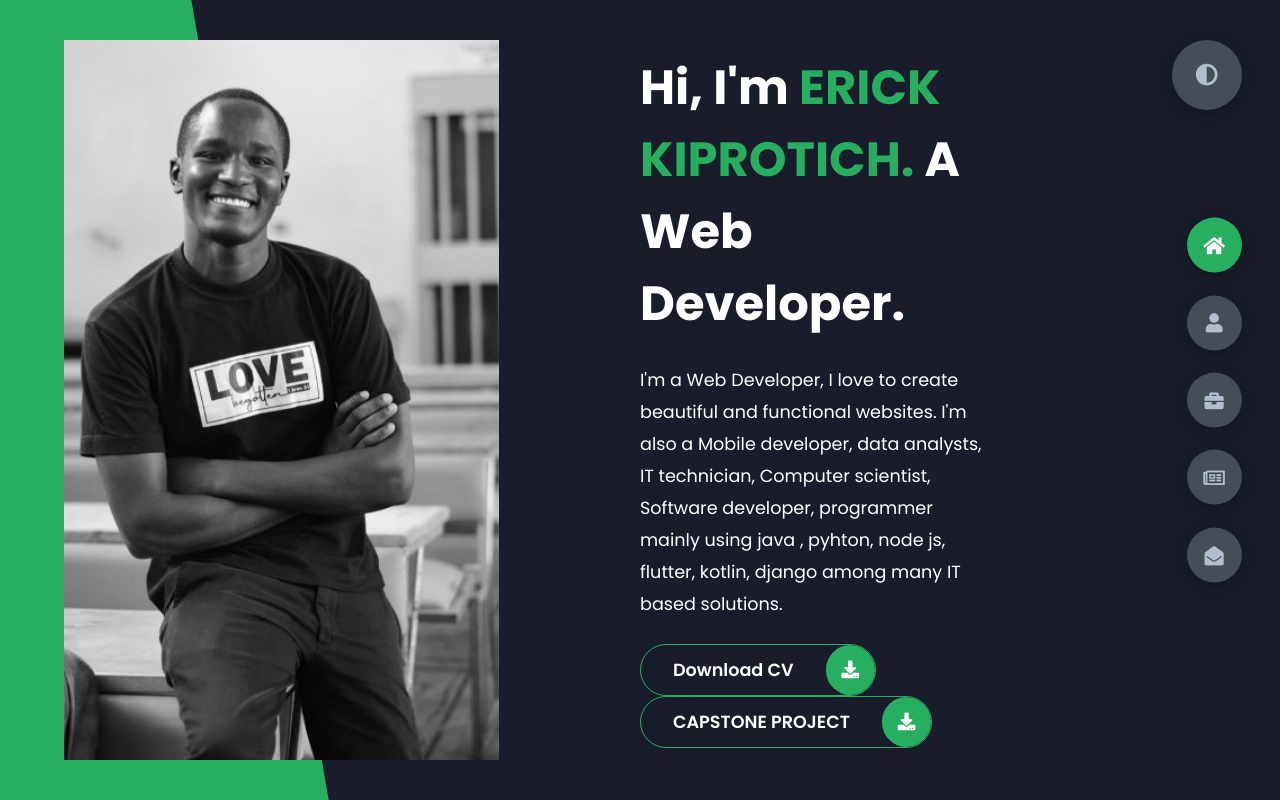
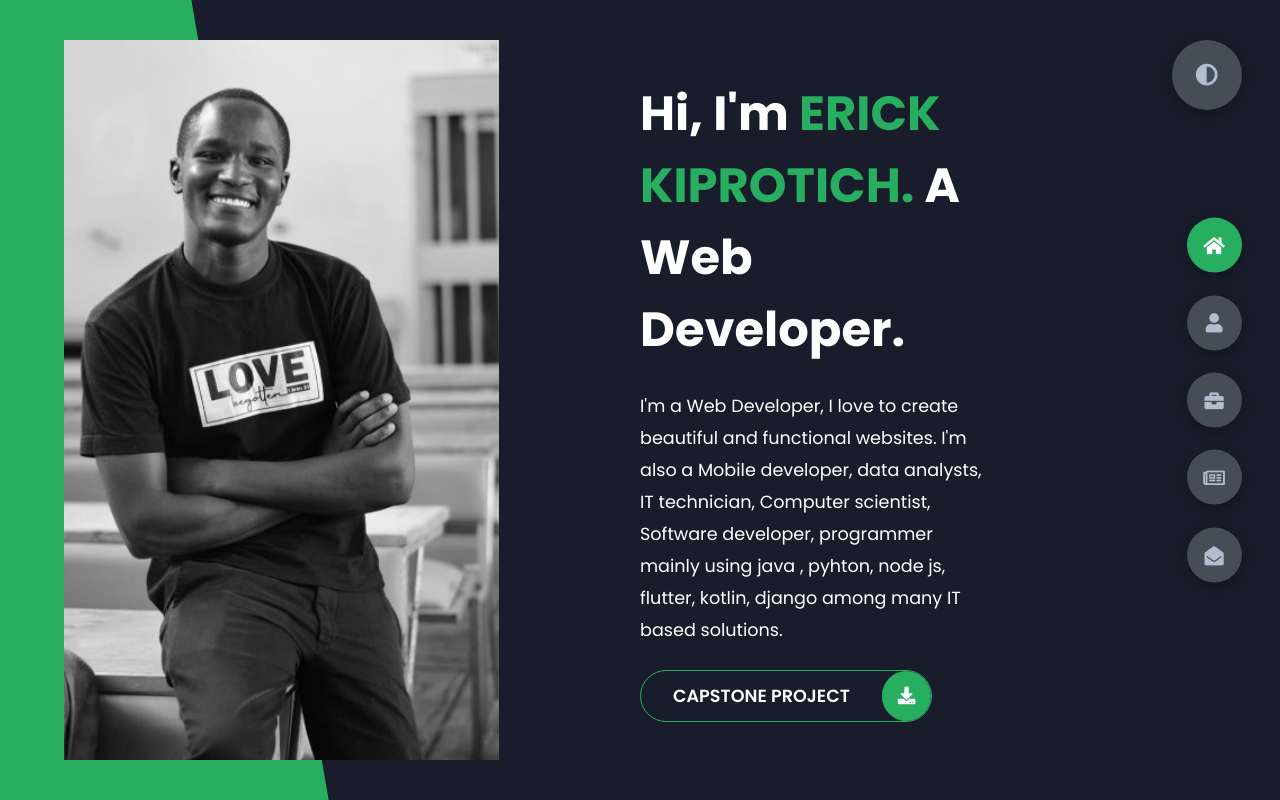
Before and after one commit to Songobrince/My-Portfolio-Project, a plain HTML site: page index.html in a window 1280 px wide. Drawn offline with Linux system fonts and the light colour scheme.

Commit message:
Update index.html

```diff
--- a/index.html
+++ b/index.html
@@ -31,16 +31,11 @@
                 </p>
                 <div class="btn-con">
                     <a href="https://drive.google.com/drive/folders/1sLe6P8qmTrFveZxjTKZa0kKHj1i7CN8h?usp=sharing" class="main-btn">
-                        <span class="btn-text">Download CV</span>
-                        <span class="btn-icon"><i class="fas fa-download"></i></span>
-                    </a>
-                </div>
-                <div class="btn-con">
-                    <a href="https://drive.google.com/drive/folders/1sLe6P8qmTrFveZxjTKZa0kKHj1i7CN8h?usp=sharing" class="main-btn">
                         <span class="btn-text">CAPSTONE PROJECT</span>
                         <span class="btn-icon"><i class="fas fa-download"></i></span>
                     </a>
                 </div>
+
             </div>
         </div>
     </header>
```
